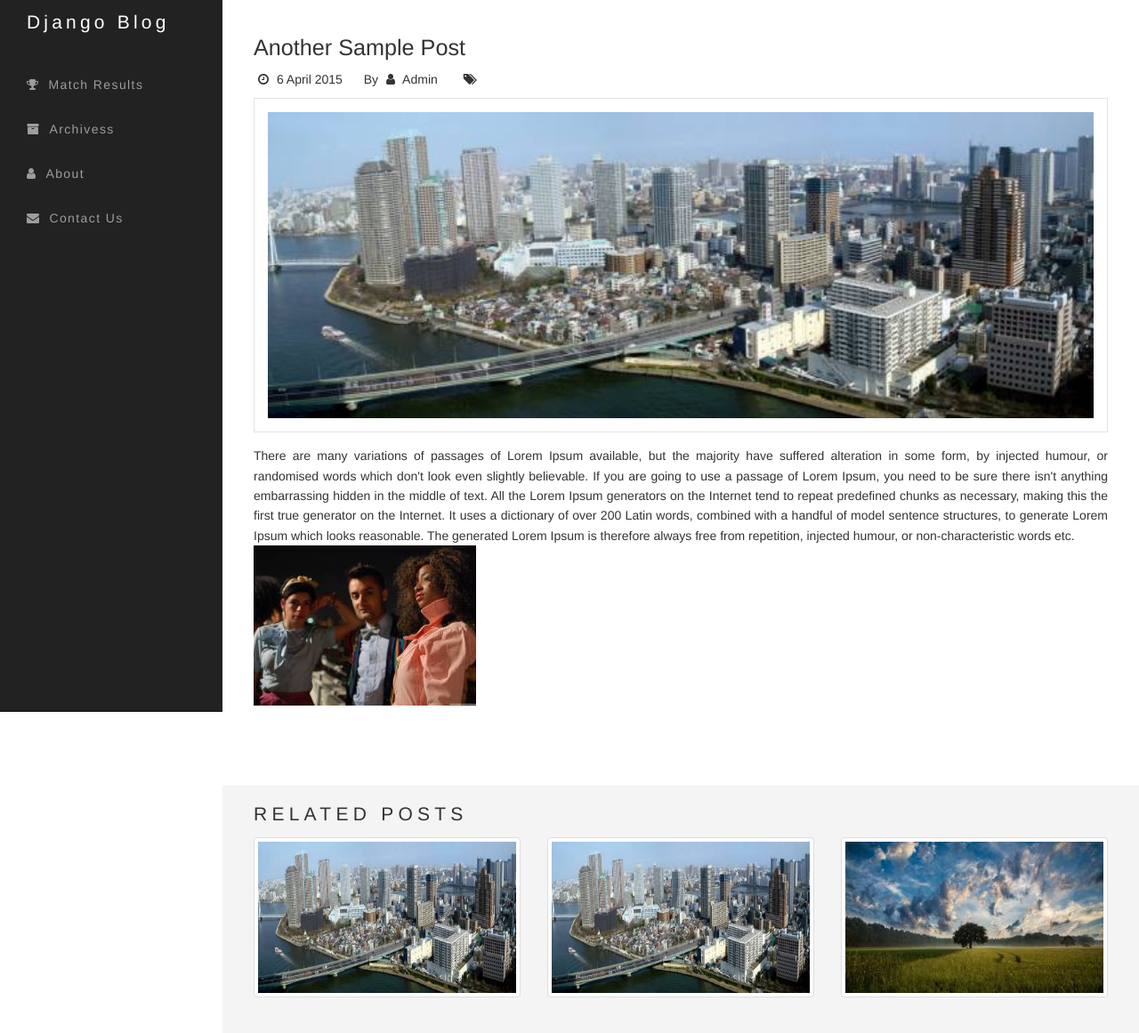
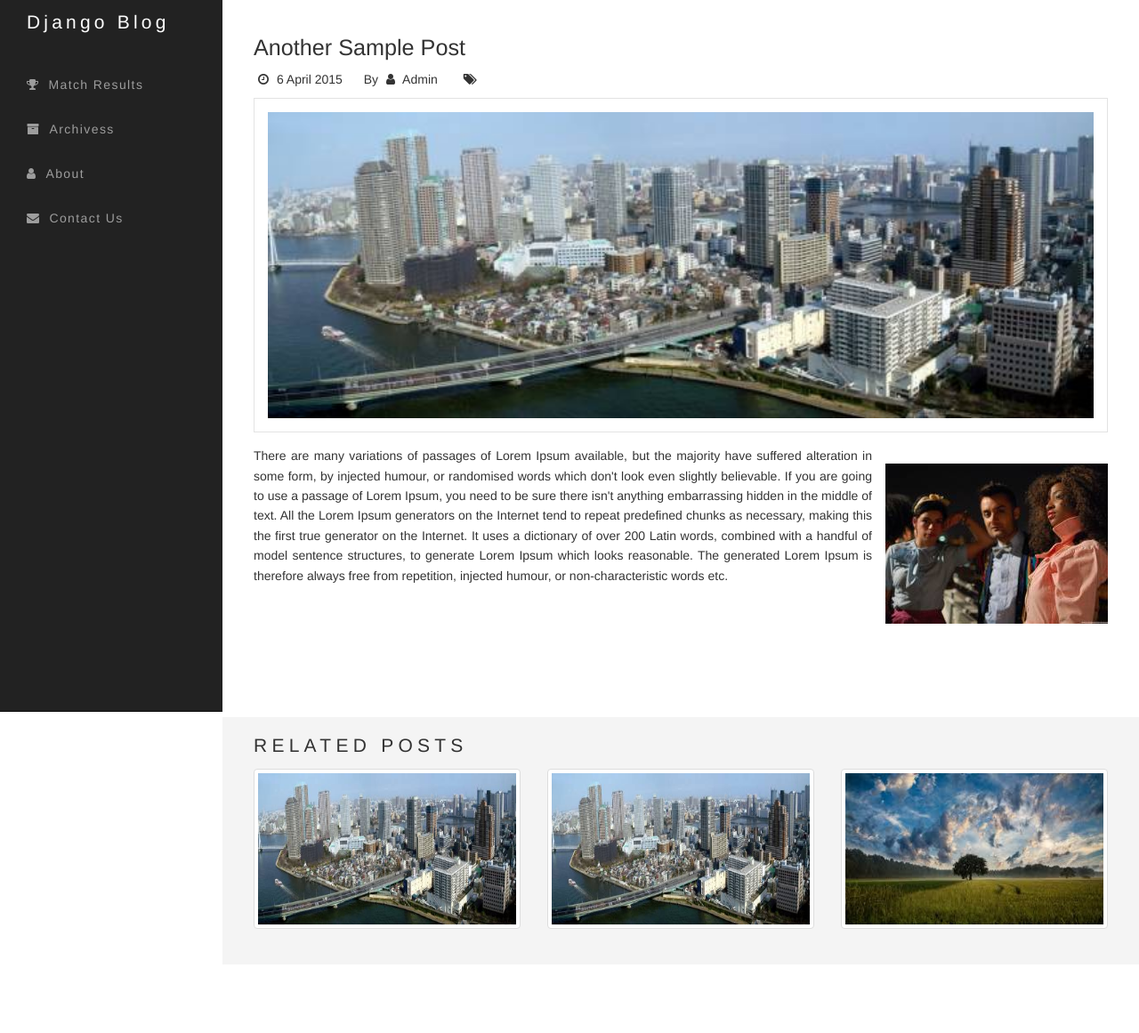
Before and after one commit to nak1b/Django-Simple-Blog, a Django app: a page that uses mysite/blog/templates/blog/article.html in a window 1280 px wide. Shown: the whole page at 89% size. After the commit the page ends 1044 px from the top, so only its background shows below. Run offline with Django 3.2, Linux system fonts and the light colour scheme; data comes from the database, SQL or seed files in the repository; some libraries are stand-ins or nearby versions.

Commit message:
Added ability to display additional images to post

```diff
--- a/mysite/blog/static/css/style.css
+++ b/mysite/blog/static/css/style.css
@@ -78,10 +78,14 @@
 }
 
 
+
 .blog-post .post-author, .blog-post .post-time, .tags{
     margin-right: 20px;
 }
 
+.blog-post-single img{
+      display: none;
+}
 
 img{
     max-width: 100%;
@@ -232,4 +236,10 @@ img{
         float: none;
     }
 
+    .blog-post-single img{
+        display: block;
+        float: right;
+        margin: 20px 0 15px 15px;
+    }
+
 }
--- a/mysite/blog/templates/blog/article.html
+++ b/mysite/blog/templates/blog/article.html
@@ -16,13 +16,14 @@
                 <span class="tags">
                     <i class="fa fa-tags"></i>{{article.tags.all | join:", "}}
                 </span>
-
             </p>
             <img src="/blog/{{article.hero_image.url}}" class="single_post_hero_image">
-          	{{ article.post_body | markdown }}
+            <span class="blog-post-single">
                 {% if article.post_image %}
                     <img src="/blog/{{article.post_image.url}}" class="post_image">
                 {% endif %}
+                {{ article.post_body | markdown }}
+            </span>
         </div>
     {% endblock %}
 
```
Lines whose indentation alone changed are shown as unchanged.
